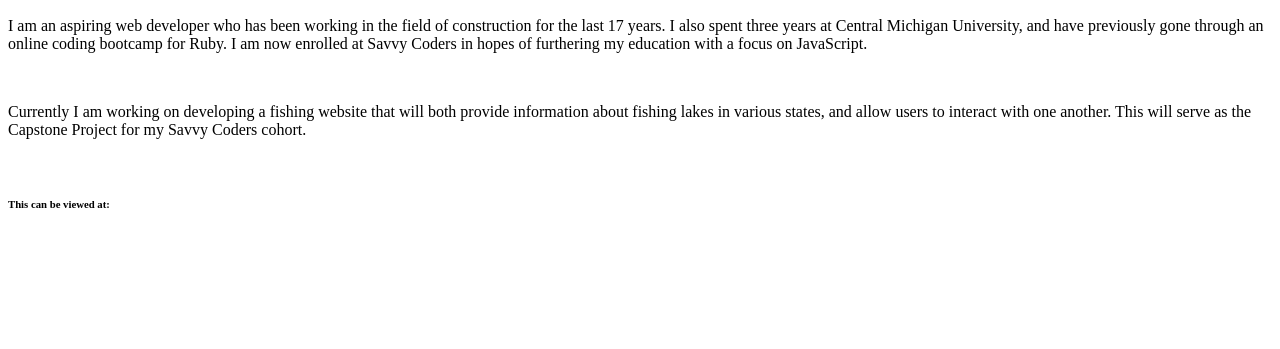
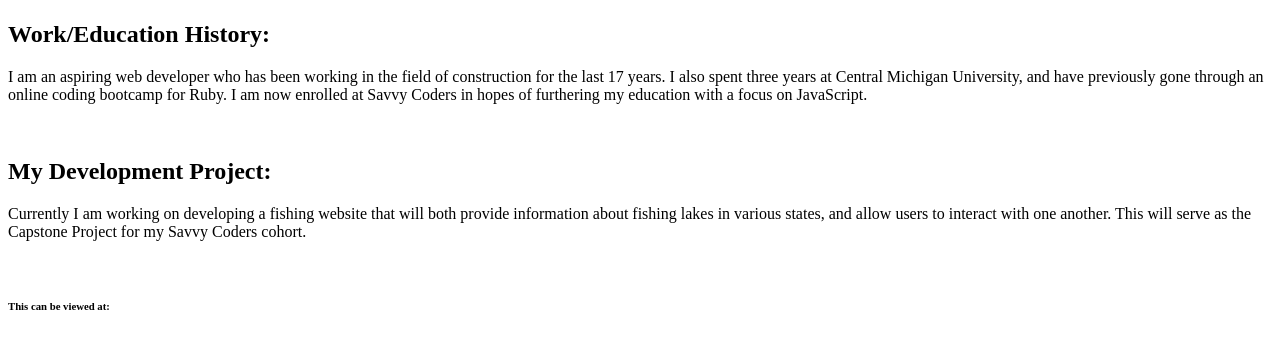
Before and after one commit to Snoopberg2002/in-class-group-project, a website: page studentPages/jasonBrandenburger.html in a window 1280 px wide. Shown: the part 311-660 px from the top of the page. Drawn offline with Linux system fonts and the light colour scheme.

Commit message:
update to html

```diff
--- a/studentPages/jasonBrandenburger.html
+++ b/studentPages/jasonBrandenburger.html
@@ -8,8 +8,10 @@
 <img>
   <img src="https://i.imgur.com/Ij9DKo1.jpg"></img>
   <br>
+  <h2><strong>Work/Education History:</strong></h2>
   <p>I am an aspiring web developer who has been working in the field of construction for the last 17 years. I also spent three years at Central Michigan University, and have previously gone through an online coding bootcamp for Ruby. I am now enrolled at Savvy Coders in hopes of furthering my education with a focus on JavaScript.</p>
   <br>
+  <h2><strong>My Development Project:</strong></h2>
   <p>Currently I am working on developing a fishing website that will both provide information about fishing lakes in various states, and allow users to interact with one another. This will serve as the Capstone Project for my Savvy Coders cohort.</p>
   <br>
   <h6><strong>This can be viewed at:</strong></h6>
```
